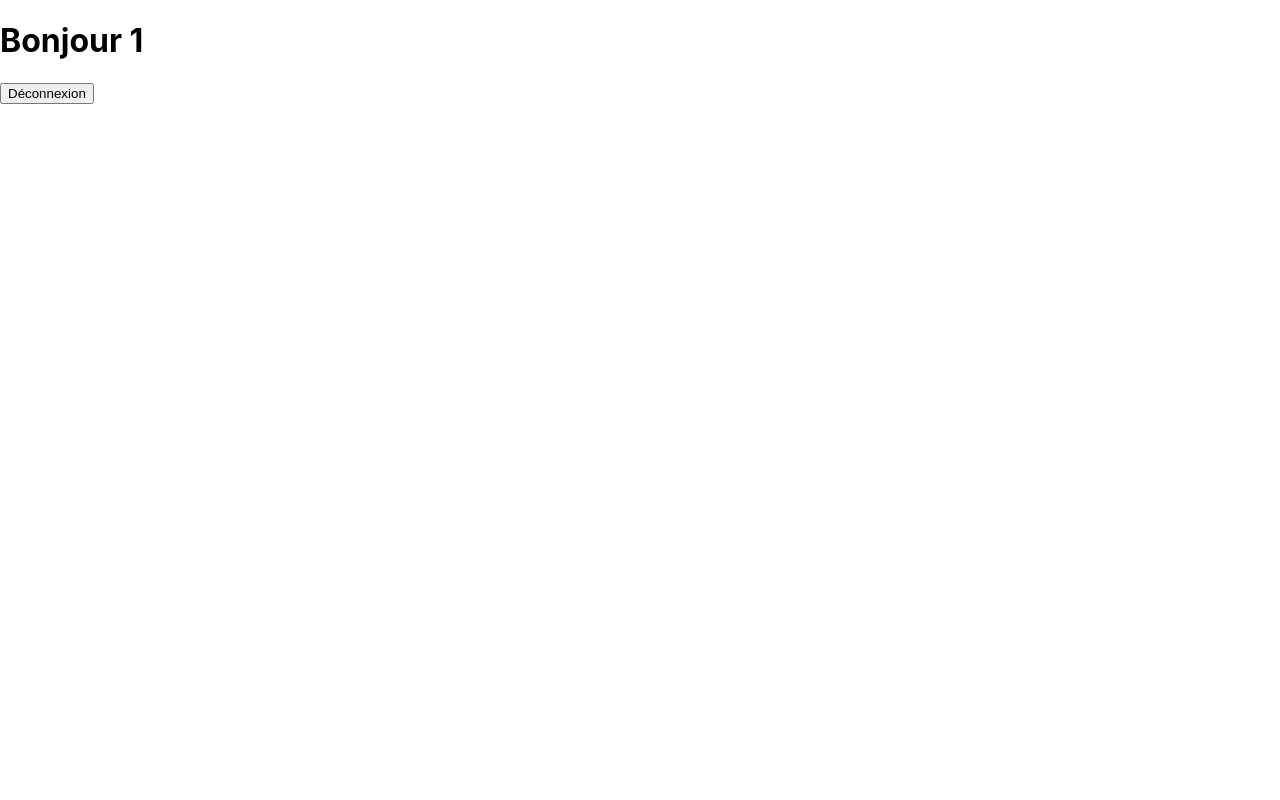
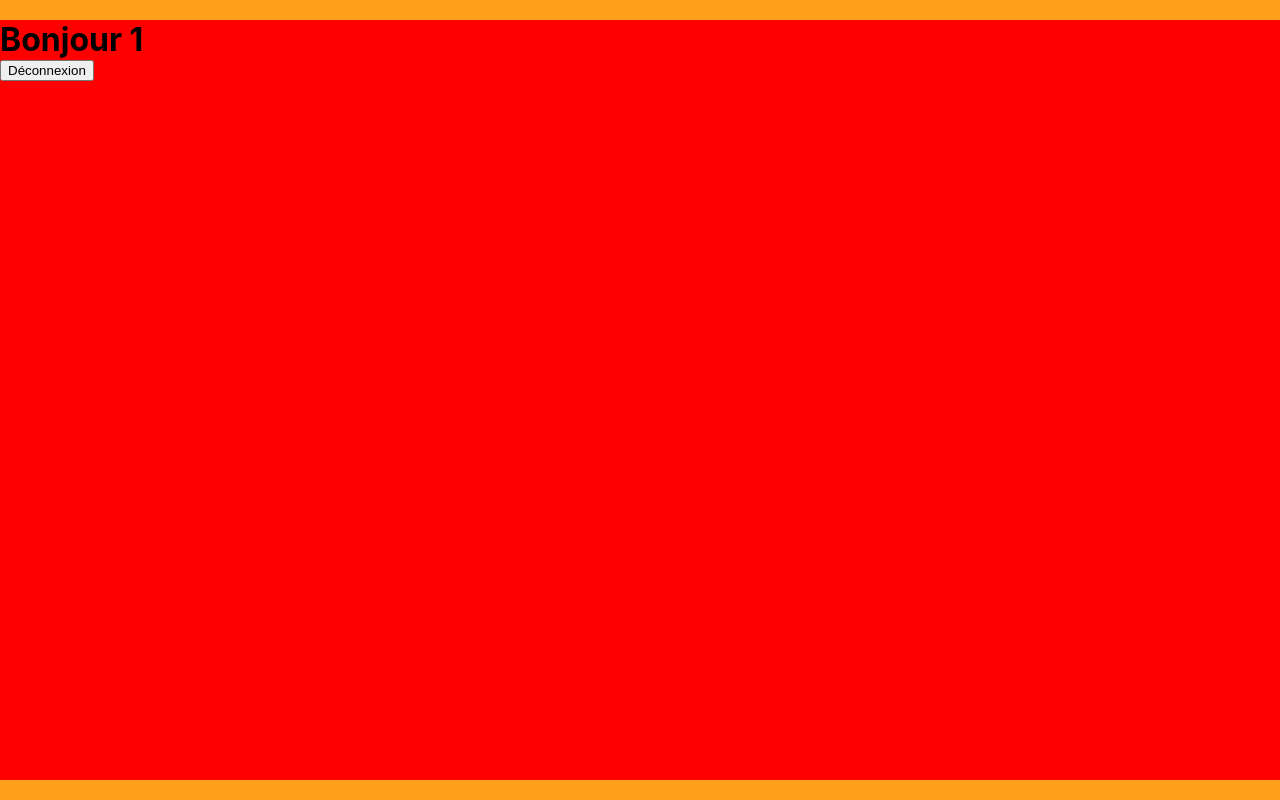
Before and after one commit to fred-fittywebdev/fitty-burger, a React (Create React App) app: page /order/1 in a window 1280 px wide. Built offline with nearby package versions, Linux system fonts and the light colour scheme.

Commit message:
🚧 F04: ORDER > Add container

```diff
--- a/src/App.js
+++ b/src/App.js
@@ -2,7 +2,7 @@ import logo from './logo.svg';
 import './App.css';
 import LoginPage from './components/pages/login/LoginPage';
 import { Route, Routes } from 'react-router-dom';
-import OrderPage from './order/OrderPage';
+import OrderPage from './components/pages/order/OrderPage';
 import ErrorPage from './components/pages/error/ErrorPage';
 
 function App() {
--- a/src/components/pages/login/LoginForm.js
+++ b/src/components/pages/login/LoginForm.js
@@ -12,7 +12,7 @@ import PrimaryButton from '../../reusable-ui/PrimaryButton'
 export default function LoginForm() {
     // state
     const [prenom, setPrenom] = useState("")
-    const [password, setPassword] = useState("")
+    // const [password, setPassword] = useState("")
     // Forcer la redirection lorsque on entre le prénom ( penser a modifier l'url dans Route sur app.js)
     const navigate = useNavigate()
 
@@ -20,10 +20,11 @@ export default function LoginForm() {
     const handleSubmit = (event) => {
         event.preventDefault()
         setPrenom("")
-        if (password === "admin") {
-            navigate(`order/${prenom}`)
-            setPassword("")
-        }
+        navigate(`order/${prenom}`)
+        // if (password === "admin") {
+        //     navigate(`order/${prenom}`)
+        //     setPassword("")
+        // }
 
     }
 
--- /dev/null
+++ b/src/components/pages/order/OrderPage.js
@@ -0,0 +1,37 @@
+import { Link, useParams } from "react-router-dom";
+import styled from "styled-components";
+import { theme } from '../../../theme'
+
+export default function OrderPage() {
+    // state
+    // Récuperer le prénom envoyé dans l'Url par la LoginPage
+    const { prenom } = useParams()
+
+    // components
+
+    // affichage (render)
+    return (
+        <OrderPageStyled>
+            <div className="container">
+                <h1>Bonjour {prenom} </h1>
+                <Link to='/'>
+                    <button>Déconnexion</button>
+                </Link>
+            </div>
+        </OrderPageStyled>
+    )
+}
+
+const OrderPageStyled = styled.div`
+    background-color: ${theme.colors.primary};
+    height: 100vh;
+    display: flex;
+    justify-content: center;
+    align-items: center;
+
+    .container {
+        background: red;
+        height: 95vh;
+        width: 1400px;
+    }
+`
--- a/src/index.css
+++ b/src/index.css
@@ -1,3 +1,7 @@
+* {
+	margin: 0;
+}
+
 body {
 	margin: 0;
 	font-family: -apple-system, BlinkMacSystemFont, 'Segoe UI', 'Roboto',
--- a/src/order/OrderPage.js
+++ /dev/null
@@ -1,19 +0,0 @@
-import { Link, useParams } from "react-router-dom";
-
-export default function OrderPage() {
-    // state
-    // Récuperer le prénom envoyé dans l'Url par la LoginPage
-    const { prenom } = useParams()
-
-    // components
-
-    // affichage (render)
-    return (
-        <div>
-            <h1>Bonjour {prenom} </h1>
-            <Link to='/'>
-                <button>Déconnexion</button>
-            </Link>
-        </div>
-    )
-}
```
